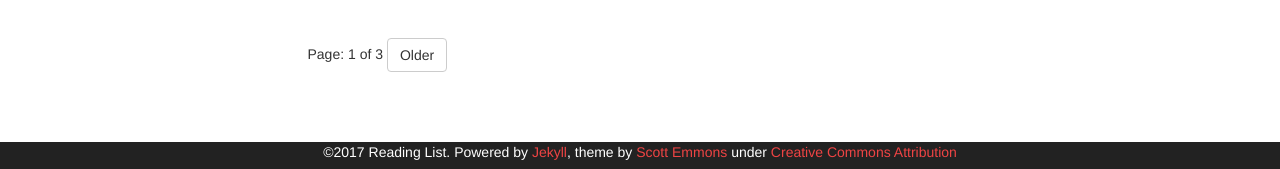
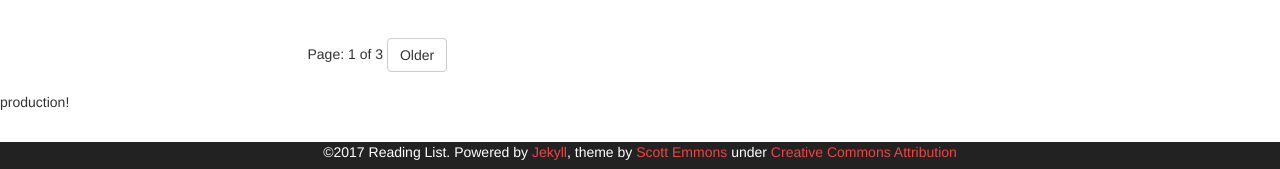
Before and after one commit to allenyin/reading_list, a Jekyll site: the page built from index.html, in a window 1280 px wide and 900 px high, scrolled down 39817 px. Shown: the part 728-897 px from the top of the window. Built offline with Jekyll 4.4.1, drawn with Linux system fonts in a browser that asks for light colours; formulas are drawn with MathJax 3; the list of posts is cut into pages by our own code.

Commit message:
Just checking if gh-pages turn the production variable on

```diff
--- a/_includes/footer.html
+++ b/_includes/footer.html
@@ -10,7 +10,10 @@
 
 {% include disqus-counts.html %}
 {% if jekyll.environment == 'production' %}
+production!
 {% include analytics.html %}
+{% else %}
+not production!
 {% endif %}
 
 </body>
```
